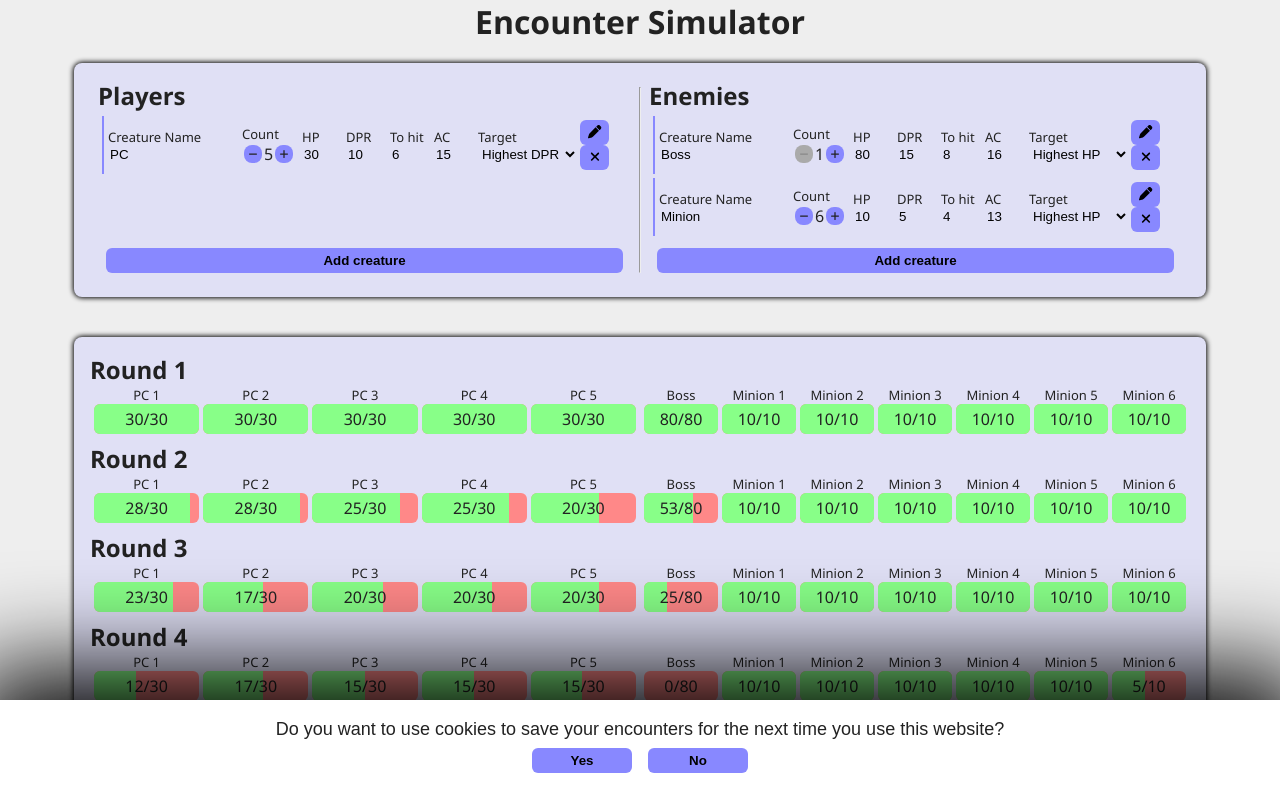
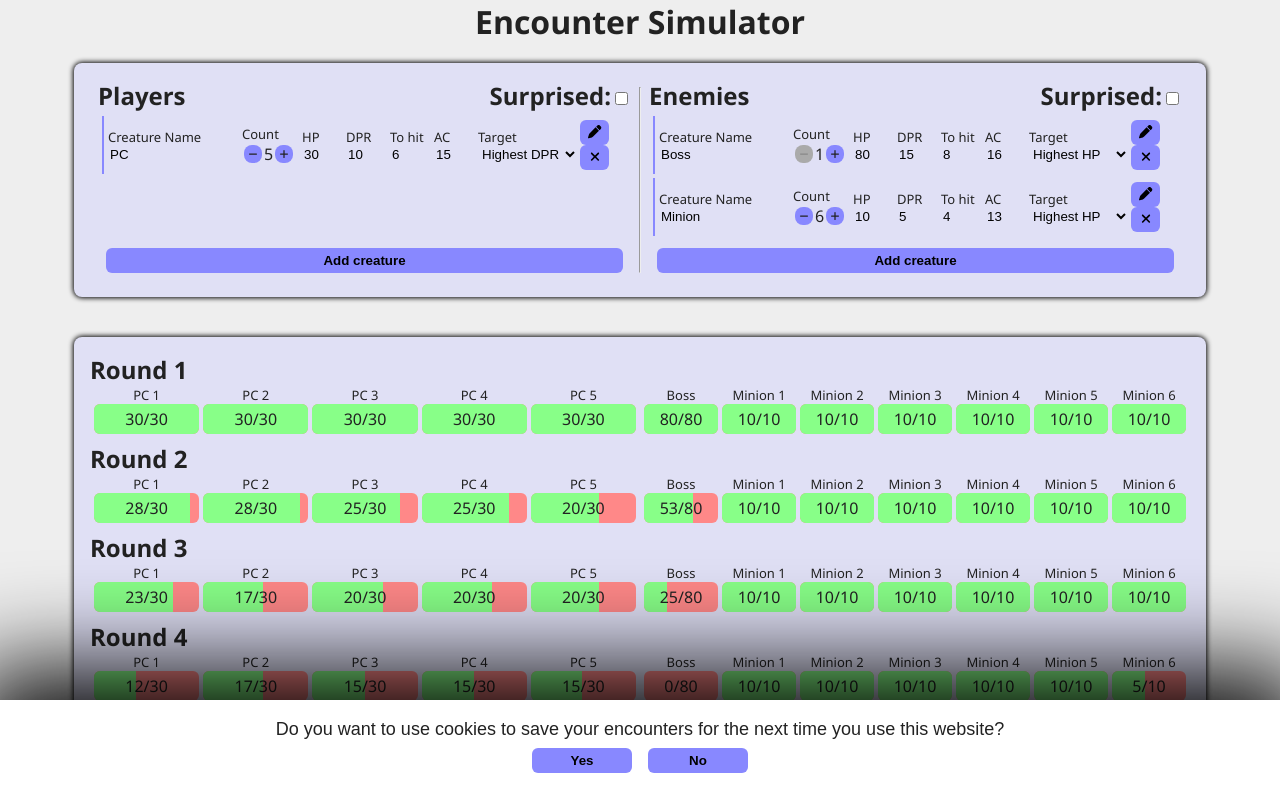
Before and after one commit to Trekiros/battleSim, a Next.js app: page / in a window 1280 px wide. Shown: the top 800 px of the page. Built offline with nearby package versions, Linux system fonts and the light colour scheme.

Commit message:
added surprised condition

```diff
--- a/components/model.ts
+++ b/components/model.ts
@@ -26,6 +26,8 @@ export type Round = {
 export type Encounter = {
     players: Combattant[],
     monsters: Team,
+    playersSurprised: boolean,
+    monstersSurprised: boolean,
     simulationResults: Round[],
 }
 
@@ -47,11 +49,12 @@ export function teamToCombattants(team: Team): Combattant[] {
     })
 }
 
-export function runSimulation(players: Combattant[], monstersTeam: Team) {
+export function runSimulation(encounter: Encounter) {
+    let players = encounter.players
+    let monsters = teamToCombattants(encounter.monsters)
 
-    // Create a separate object for each creature
-    let monsters = teamToCombattants(monstersTeam)
-
+    let playersSurprised = encounter.playersSurprised
+    let monstersSurprised = encounter.monstersSurprised
     const result: Round[] = []
     do {
         // This function returns an updated clone of the defenderTeam with its hit points decreased by the attackers
@@ -87,8 +90,20 @@ export function runSimulation(players: Combattant[], monstersTeam: Team) {
 
             return result
         }
-        const newMonsters = attack(players, monsters)
-        const newPlayers = attack(monsters, players)
+
+        let newMonsters = clone(monsters)
+        if (playersSurprised) {
+            playersSurprised = false
+        } else {
+            newMonsters = attack(players, monsters)
+        }
+
+        let newPlayers = clone(players)
+        if (monstersSurprised) {
+            monstersSurprised = false
+        } else {
+            newPlayers = attack(monsters, players)
+        }
 
         result.push({players, monsters})
 
--- a/components/simulation/simulation.tsx
+++ b/components/simulation/simulation.tsx
@@ -1,5 +1,4 @@
 import React, { FC } from 'react'
-import LifeBar from './lifebar'
 import { Round } from '../model'
 import styles from './simulation.module.scss'
 import LifeBars from './lifebar'
--- a/components/teamsForm/teamBuilder.tsx
+++ b/components/teamsForm/teamBuilder.tsx
@@ -42,6 +42,7 @@ const TeamBuilder:FC<PropType> = ({ team, onTeamChange, defaultMenuTab }) => {
                     onTemplateSelected={(newValue) => {
                         newValue.count = creature.count
                         newValue.name = creature.name
+                        newValue.target = creature.target
                         updateCreature(index, newValue)
                         setMenuShown(-1)
                     }}
--- a/components/teamsForm/teamsForm.module.scss
+++ b/components/teamsForm/teamsForm.module.scss
@@ -22,6 +22,10 @@
         flex-direction: column;
     }
 
+    .surprise {
+        float: right;
+    }
+
     .lifebars {
         flex: 1 1 0px;
     }
--- a/components/teamsForm/teamsForm.tsx
+++ b/components/teamsForm/teamsForm.tsx
@@ -14,12 +14,29 @@ type PropType = {
     playersTeam?: Team,
     onPlayersChanged?: (players: Team) => void,
 
+    playersSurprised: boolean,
+    togglePlayersSurprised: () => void,
+
+    monstersSurprised: boolean,
+    toggleMonstersSurprised: () => void,
+
     playersState?: Combattant[],
 
     onEncounterRemoved?: () => void,
 }
 
-const TeamsForm:FC<PropType> = ({ playersTeam, playersState, monsters, onPlayersChanged, onMonstersChanged, onEncounterRemoved }) => {
+const TeamsForm:FC<PropType> = ({
+    playersTeam,
+    playersState,
+    monsters,
+    onPlayersChanged,
+    onMonstersChanged,
+    onEncounterRemoved,
+    playersSurprised,
+    togglePlayersSurprised,
+    monstersSurprised,
+    toggleMonstersSurprised,
+}) => {
     const [showPlayerMenu, setShowPlayerMenu] = useState(false)
     const [showMonsterMenu, setShowMonsterMenu] = useState(false)
 
@@ -45,7 +62,17 @@ const TeamsForm:FC<PropType> = ({ playersTeam, playersState, monsters, onPlayers
 
 
             <div className={styles.team}>
-                <h2>Players</h2>
+                <h2>
+                    Players
+                    <span className={styles.surprise}>
+                        Surprised:
+                        <input
+                            type='checkbox'
+                            checked={playersSurprised}
+                            onClick={togglePlayersSurprised}
+                        />
+                    </span>
+                </h2>
 
                 {playersTeam ? (
                     <React.Fragment>
@@ -75,7 +102,18 @@ const TeamsForm:FC<PropType> = ({ playersTeam, playersState, monsters, onPlayers
 
 
             <div className={styles.team}>
-                <h2>Enemies</h2>
+                <h2>
+                    Enemies
+
+                    <span className={styles.surprise}>
+                        Surprised:
+                        <input
+                            type='checkbox'
+                            checked={monstersSurprised}
+                            onClick={toggleMonstersSurprised}
+                        />
+                    </span>
+                </h2>
 
                 <TeamBuilder
                     team={monsters}
--- a/pages/index.tsx
+++ b/pages/index.tsx
@@ -19,7 +19,7 @@ export default function Home() {
 
       for (let i = 0 ; i < encounters.length ; i++) {
         const encounter = encounters[i]
-        const result = runSimulation(encounter.players, encounter.monsters)
+        const result = runSimulation(encounter)
         encounter.simulationResults = result
 
         const nextEncounter = (i + 1 < encounters.length) ? encounters[i+1] : null
@@ -54,10 +54,16 @@ export default function Home() {
     let encounters: Encounter[] = savedEncounters ? JSON.parse(savedEncounters) : []
     if (!encounters.length) {
       encounters = [
-        {players: [], simulationResults: [], monsters: [
-          { name: 'Boss', count: 1, hp: 80, dpr: 15, toHit: 8, AC: 16, target: 'enemy with most HP' },
-          { name: 'Minion', count: 6, hp: 10, dpr: 5, toHit: 4, AC: 13, target: 'enemy with most HP' },
-        ]}
+        {
+          players: [],
+          simulationResults: [],
+          monsters: [
+            { name: 'Boss', count: 1, hp: 80, dpr: 15, toHit: 8, AC: 16, target: 'enemy with most HP' },
+            { name: 'Minion', count: 6, hp: 10, dpr: 5, toHit: 4, AC: 13, target: 'enemy with most HP' },
+          ],
+          playersSurprised: false,
+          monstersSurprised: false,
+        }
       ]
     }
 
@@ -72,7 +78,13 @@ export default function Home() {
 
   function onEncounterAdded() {
     const encountersClone = clone(encounters)
-    encountersClone.push({monsters: [], players: [], simulationResults: []})
+    encountersClone.push({
+      monsters: [],
+      players: [],
+      simulationResults: [],
+      playersSurprised: false,
+      monstersSurprised: false
+    })
     onTeamsChanged(players, encountersClone)
   }
 
@@ -80,6 +92,13 @@ export default function Home() {
     const encountersClone = clone(encounters)
     encountersClone.splice(encounterIndex, 1)
     onTeamsChanged(players, encountersClone)
+  }
+
+  function onSurprisedChanged(encounterIndex: number, args: {playersSurprised?: boolean, monstersSurprised?: boolean}) {
+	const encountersClone = clone(encounters)
+	if (args.playersSurprised !== undefined) encountersClone[encounterIndex].playersSurprised = args.playersSurprised
+	if (args.monstersSurprised !== undefined) encountersClone[encounterIndex].monstersSurprised = args.monstersSurprised
+	onTeamsChanged(players, encountersClone)
   }
 
   return (
@@ -95,10 +114,15 @@ export default function Home() {
           <h1>Encounter Simulator</h1>
 
           <TeamsForm
-                  playersTeam={players}
-                  monsters={encounters.length ? encounters[0].monsters : []}
-                  onMonstersChanged={(newMonsters) => onMonstersChanged(0, newMonsters)}
-                  onPlayersChanged={(newPlayers) => onTeamsChanged(newPlayers, encounters)}/>
+			playersTeam={players}
+			monsters={encounters.length ? encounters[0].monsters : []}
+			onMonstersChanged={(newMonsters) => onMonstersChanged(0, newMonsters)}
+			onPlayersChanged={(newPlayers) => onTeamsChanged(newPlayers, encounters)}
+			playersSurprised={encounters.length ? encounters[0].playersSurprised : false}
+			togglePlayersSurprised={() => onSurprisedChanged(0, {playersSurprised: !encounters[0].playersSurprised})}
+			monstersSurprised={encounters.length ? encounters[0].monstersSurprised : false}
+			toggleMonstersSurprised={() => onSurprisedChanged(0, {monstersSurprised: !encounters[0].monstersSurprised})}
+		  />
 
           {encounters.map((encounter, index) => (
             <React.Fragment>
@@ -107,7 +131,12 @@ export default function Home() {
                   onEncounterRemoved={() => onEncounterRemoved(index)}
                   playersState={encounter.players}
                   monsters={encounter.monsters}
-                  onMonstersChanged={(newMonsters) => onMonstersChanged(index, newMonsters)} />
+                  onMonstersChanged={(newMonsters) => onMonstersChanged(index, newMonsters)}
+				  playersSurprised={encounters[index].playersSurprised}
+				  togglePlayersSurprised={() => onSurprisedChanged(index, {playersSurprised: !encounters[index].playersSurprised})}
+				  monstersSurprised={encounters[index].monstersSurprised}
+				  toggleMonstersSurprised={() => onSurprisedChanged(index, {monstersSurprised: !encounters[index].monstersSurprised})}
+				/>
               )}
 
               <Simulation rounds={encounter.simulationResults} />
```
Also changed, not shown: components/templateMenu/advancedMenu.tsx (added, +112 -0 lines).
